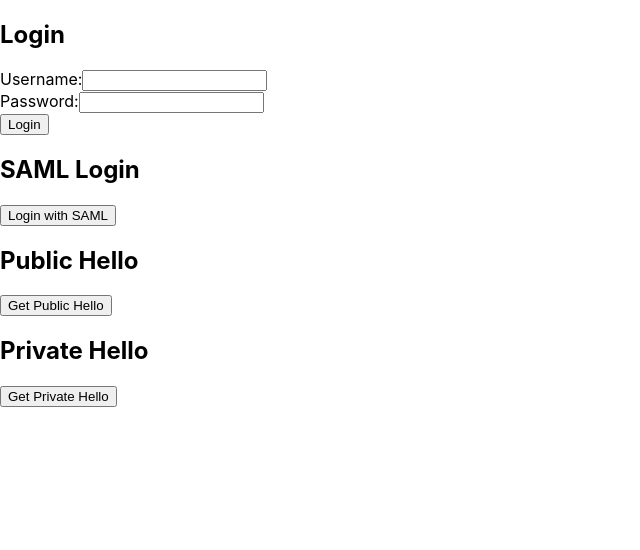
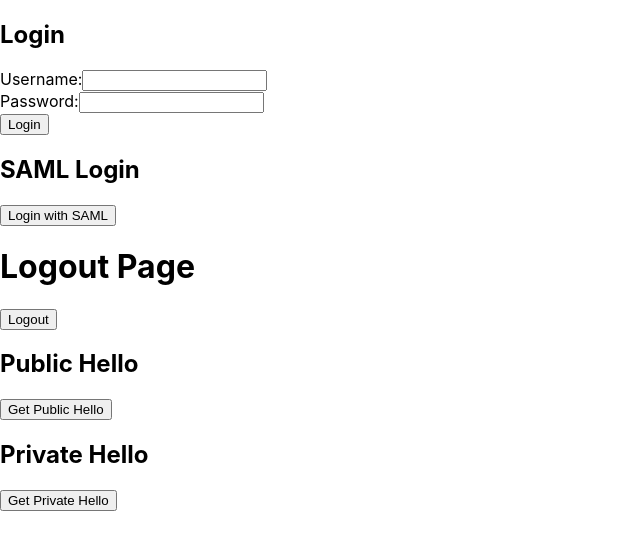
Before and after one commit to ranjitm2001/basic-app, a React (Create React App) app: page / in a window 1280 px wide. Shown: the top 550 px of the page, without its empty margins (0-640 px from the left). Built offline with nearby package versions, Linux system fonts and the light colour scheme; the HTML template or start-up script is replaced by a standard one.

Commit message:
add Logout Page, + informational login message

```diff
--- a/src/App.js
+++ b/src/App.js
@@ -3,12 +3,13 @@
 import PublicHello from './components/PublicHello'
 import PrivateHello from './components/PrivateHello'
 import SAMLLoginForm from './components/SamlLoginForm'
-
+import LogoutPage from './components/LogoutPage'
 
 function App() {
   return <div>
     <LoginForm/>
     <SAMLLoginForm/>
+    <LogoutPage/>
     <PublicHello/>
     <PrivateHello/>
   </div>
--- a/src/components/LoginForm.js
+++ b/src/components/LoginForm.js
@@ -3,7 +3,9 @@
 const LoginForm = () => {
   const [username, setUsername] = useState('');
   const [password, setPassword] = useState('');
+  // eslint-disable-next-line
   const [token, setToken] = useState('');
+  const [loginSuccess, setLoginSuccess] = useState(false);
 
   const handleUsernameChange = (event) => {
     setUsername(event.target.value);
@@ -34,6 +36,8 @@
         setToken(data.jwt);
         sessionStorage.setItem('token', data.jwt);
         console.log('JWT token:', data.jwt);
+        // Set login success state to true
+        setLoginSuccess(true);
         // You might want to store this token in local storage or state management (Redux, Context API) for further use.
       } else {
         console.error('Authentication failed');
@@ -71,6 +75,8 @@
         </div>
         <button type="submit">Login</button>
       </form>
+
+      {loginSuccess && <p>Login successful!</p>}
     </div>
   );
 };
--- /dev/null
+++ b/src/components/LogoutPage.js
@@ -0,0 +1,37 @@
+import React, { useState } from 'react';
+
+const LogoutPage = () => {
+  const [message, setMessage] = useState('');
+
+  const handleLogout = async () => {
+    try {
+      const response = await fetch('http://localhost:8080/saml-logout', {
+        method: 'GET',
+        credentials: 'include'
+      });
+
+      if (response.ok) {
+        const data = await response.text();
+        setMessage(data);
+        sessionStorage.clear();
+        // Redirect to http://localhost:3000 after successful logout with a query parameter
+        window.location.href = 'http://localhost:3000?logout=true&session=cleared';
+      } else {
+        setMessage('Error logging out');
+      }
+    } catch (error) {
+      setMessage('Error occurred during logout');
+      console.error(error);
+    }
+  };
+
+  return (
+    <div>
+      <h1>Logout Page</h1>
+      <button onClick={handleLogout}>Logout</button>
+      <p>{message}</p>
+    </div>
+  );
+};
+
+export default LogoutPage;
```
